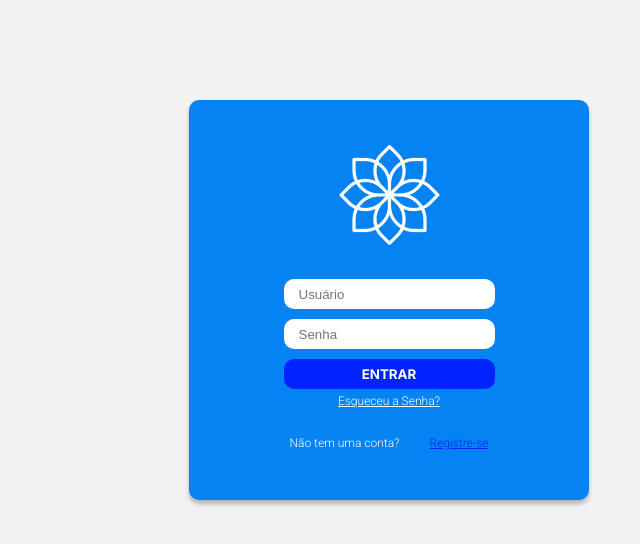
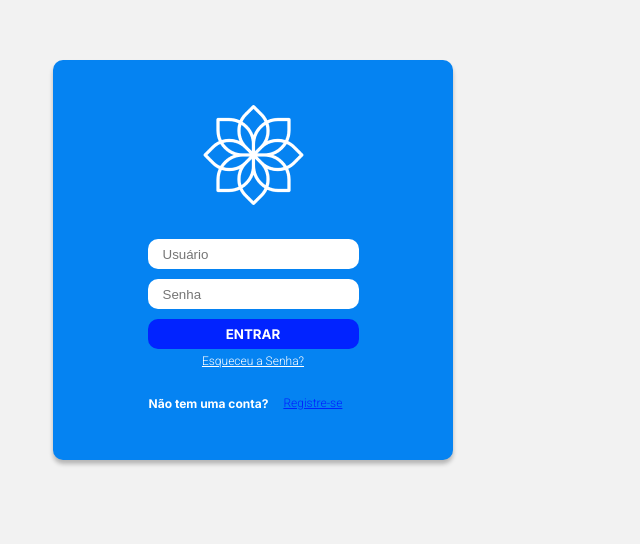
Before and after one commit to tsv-png/Floricultura, a React (Create React App) app: page /login in a window 1280 px wide. Shown: the part 140-684 px from the top of the page, without its empty margins (387-1027 px from the left). Built offline with nearby package versions, Linux system fonts and the light colour scheme.

Commit message:
modifica css global e adiciona links para outras rotas

```diff
--- /dev/null
+++ b/src/App.css
@@ -0,0 +1,14 @@
+* {
+    padding: 0;
+    margin: 0;
+    box-sizing: border-box;
+}
+
+body {
+    width: 100vw;
+    height: 100vh;
+    display: flex;
+    flex-direction: column;
+    justify-content: center;
+    align-items: center;
+}
--- a/src/pages/Login/Login.css
+++ b/src/pages/Login/Login.css
@@ -1,11 +1,5 @@
 @import url("https://fonts.googleapis.com/css2?family=Inter:wght@700&display=swap");
 @import url("https://fonts.googleapis.com/css2?family=Inter:wght@700&family=Roboto:wght@300&display=swap");
-* {
-  padding: 0;
-  margin: 0;
-  border: 0;
-  box-sizing: border-box;
-}
 
 body {
   background-color: #f2f2f2;
@@ -19,11 +13,8 @@ body {
   padding: 30px 10px;
   gap: 30px;
 
-  position: absolute;
   width: 400px;
   height: 400px;
-  top: 30%;
-  left: 45%;
 
   background: #0583f2;
   box-shadow: 0px 4px 4px rgba(0, 0, 0, 0.25);
--- a/src/pages/Login/Login.js
+++ b/src/pages/Login/Login.js
@@ -1,33 +1,36 @@
 import React from "react";
-import { useNavigate } from "react-router-dom";
-import './Login.css';
-import flower from '../../assets/flower.png';
+import "./Login.css";
+import flower from "../../assets/flower.png";
 import { Link } from "react-router-dom";
-function Login (){
-    return(
+function Login() {
+  return (
     <div className="container">
       <div className="logo">
         <img src={flower} alt="logo Flower Admin" />
       </div>
       <div className="login">
         <div className="login__form">
-
           <div className="form-input">
-
             <div className="form-group">
               <input type="text" className="form" placeholder="Usuário" />
             </div>
             <div className="form-group">
               <input type="password" className="form" placeholder="Senha" />
             </div>
-                        <button type="submit" className="btn-entrar">ENTRAR</button>
+            <button type="submit" className="btn-entrar">
+              ENTRAR
+            </button>
           </div>
-                     <Link className="esqueceu-senha" to='../pages/Redefinicao/Redefinicao.js'>Esqueceu a Senha?</Link>
+          <Link className="esqueceu-senha" to="/redefinicao">
+            Esqueceu a Senha?
+          </Link>
           <br></br>
           <div className="pai">
-                     <a className="registra">Não tem uma conta?</a><Link className="registre-se" to='../pages/Cadastroadm/Cadastroadm.js'>Registre-se</Link>
+            <p>Não tem uma conta?</p>
+            <Link className="registre-se" to="/cadastroadm">
+              Registre-se
+            </Link>
           </div>
-
         </div>
       </div>
     </div>
```
Also changed, not shown: src/App.js (+13 -13 lines). Lines whose indentation alone changed are shown as unchanged.
